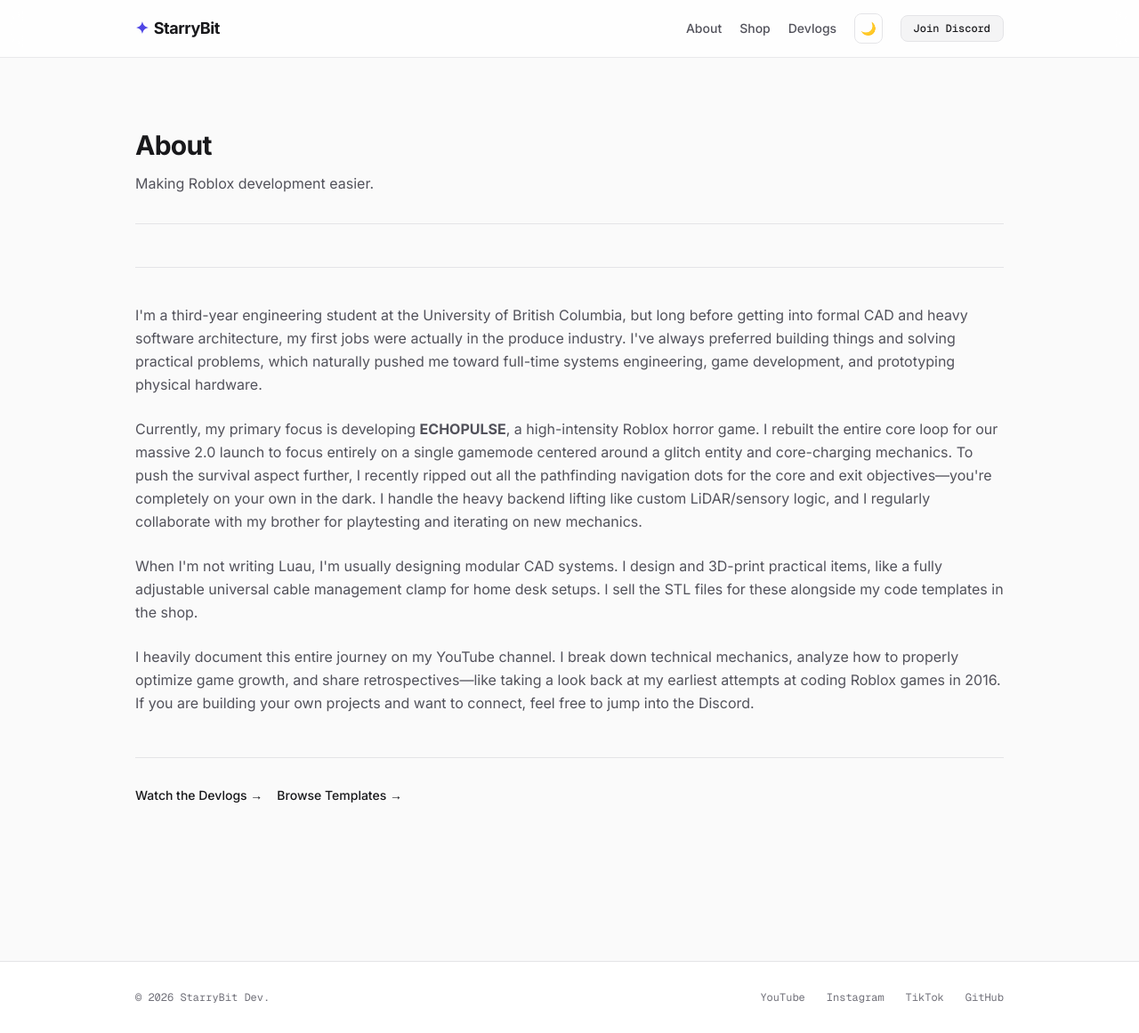
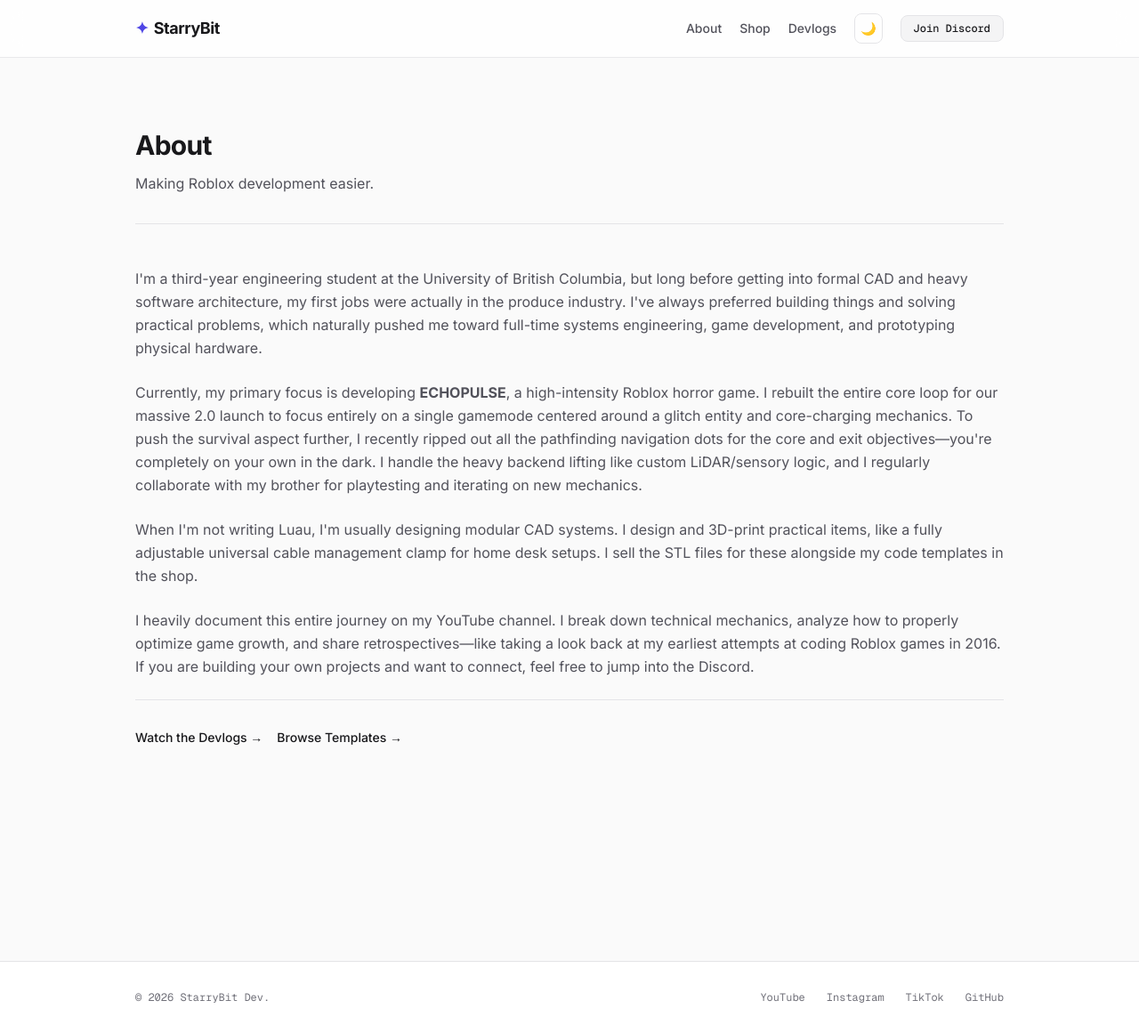
Before and after one commit to StarryBit/starrybit.github.io, a Jekyll site: the page built from about/index.html, in a window 1280 px wide and 1161 px high. Shown: the whole window at 89% size. Built offline with Jekyll 4.4.1, drawn with Linux system fonts in a browser that asks for light colours; nearby versions of some CDN libraries.

Commit message:
Update index.html

```diff
--- a/about/index.html
+++ b/about/index.html
@@ -12,9 +12,8 @@ title: About | StarryBit
                 </p>
         </div>
 
-        <section id="portfolio" class="mb-24 pt-10 border-t border-zinc-200 dark:border-zinc-800/60">
-        <div class="space-y-6 text-base text-zinc-600 dark:text-zinc-400 leading-relaxed">
-            <p>
+        <section id="portfolio" class="space-y-6 text-base text-zinc-600 dark:text-zinc-400 leading-relaxed">
+        <p>
                 I'm a third-year engineering student at the University of British Columbia, but long before getting into formal CAD and heavy software architecture, my first jobs were actually in the produce industry. I've always preferred building things and solving practical problems, which naturally pushed me toward full-time systems engineering, game development, and prototyping physical hardware.
             </p>
 
@@ -29,7 +28,6 @@ title: About | StarryBit
             <p>
                 I heavily document this entire journey on my YouTube channel. I break down technical mechanics, analyze how to properly optimize game growth, and share retrospectives—like taking a look back at my earliest attempts at coding Roblox games in 2016. If you are building your own projects and want to connect, feel free to jump into the Discord.
             </p>
-        </div>
 
         <div class="mt-12 flex gap-4 pt-8 border-t border-zinc-200 dark:border-zinc-800/60">
             <a href="https://youtube.com/@StarryBit" class="flex items-center gap-2 text-sm font-medium text-zinc-900 dark:text-white hover:text-indigo-600 dark:hover:text-indigo-400 transition-colors">
```
